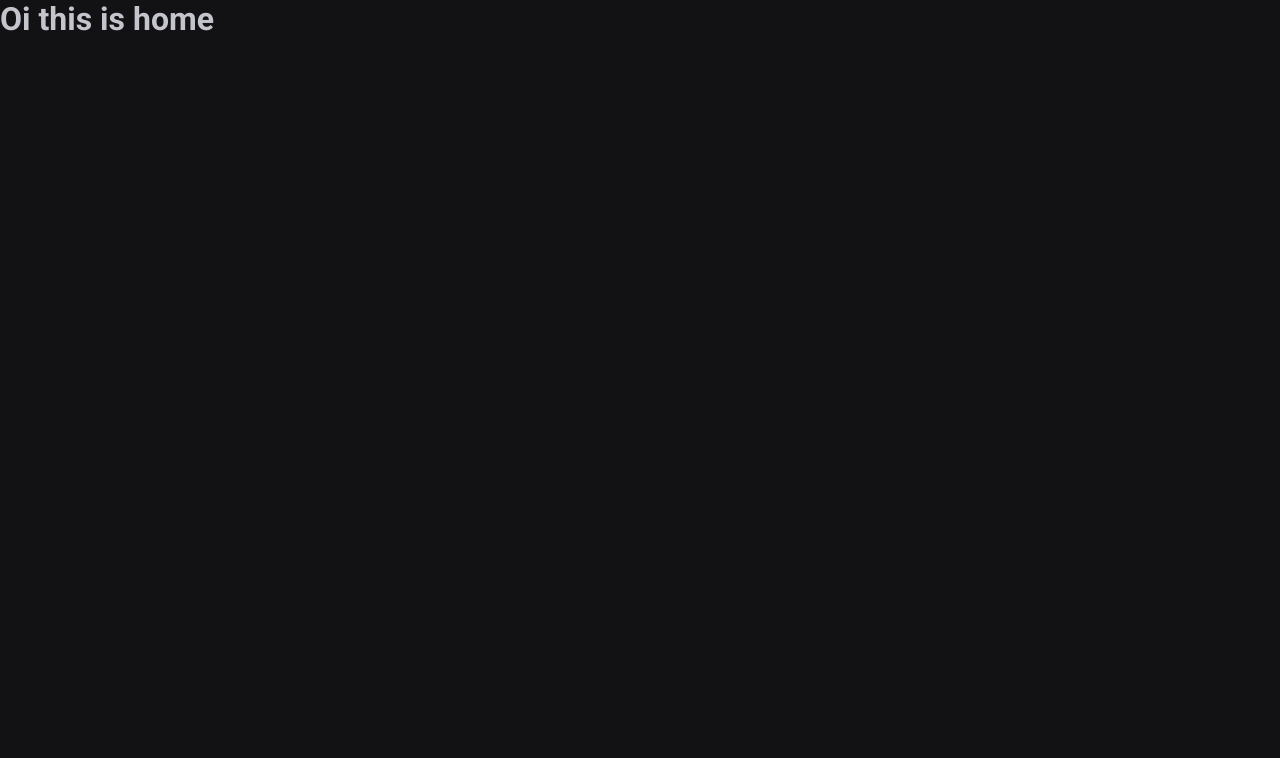
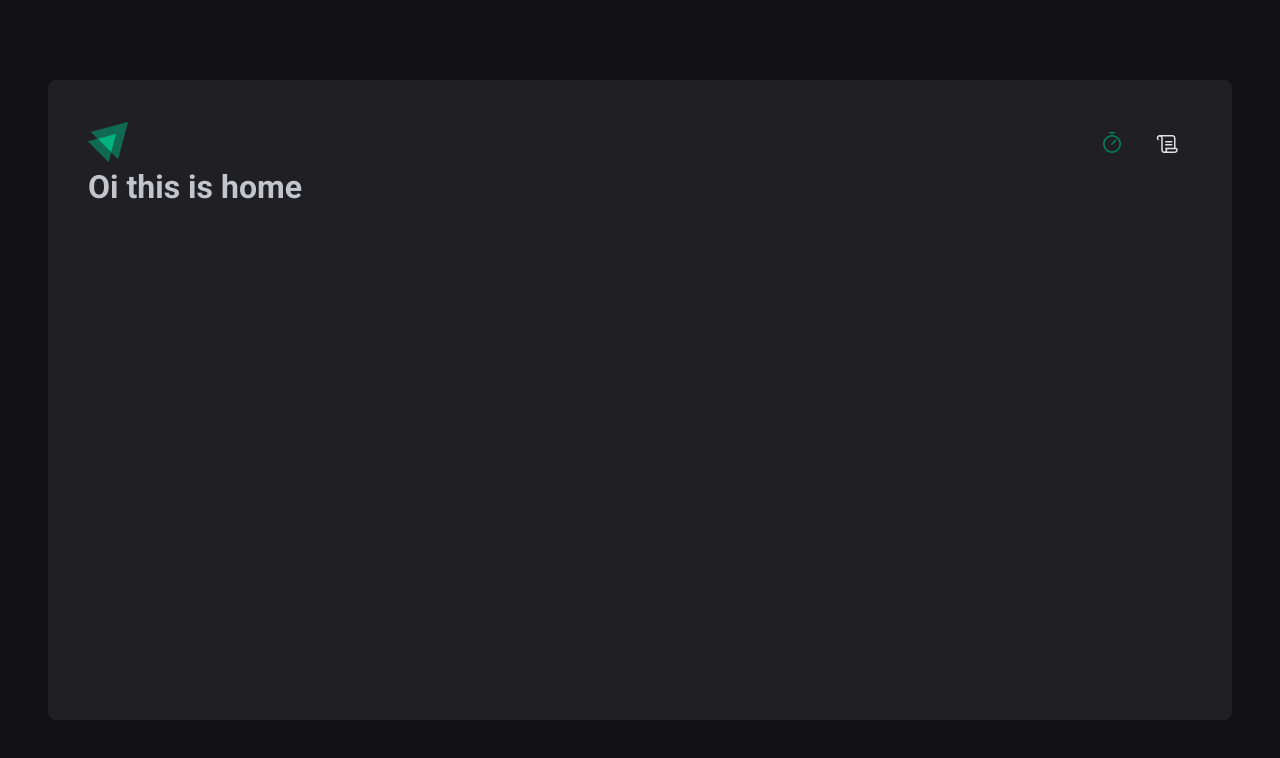
Before and after one commit to TheAleSch/AulasReactIgnite, a React (Vite) app in the folder 02-timer/: page / in a window 1280 px wide. Shown: the top 758 px of the page. Built offline with nearby package versions, Linux system fonts and the light colour scheme.

Commit message:
header added

```diff
--- a/02-timer/package.json
+++ b/02-timer/package.json
@@ -10,6 +10,7 @@
     "preview": "vite preview"
   },
   "dependencies": {
+    "phosphor-react": "^1.4.1",
     "react": "^18.2.0",
     "react-dom": "^18.2.0",
     "react-router-dom": "^6.15.0",
--- a/02-timer/src/Router.tsx
+++ b/02-timer/src/Router.tsx
@@ -1,12 +1,15 @@
 import { Route, Routes } from "react-router-dom";
 import { Home } from "./pages/Home";
 import { History } from "./pages/History";
+import { DefaultLayout } from "./layouts/DefaultLayout";
 
 export function Router() {
   return (
     <Routes>
-      <Route path="/" element={<Home />} />
-      <Route path="/history" element={<History />} />
+      <Route path="/" element={<DefaultLayout />}>
+        <Route path="/" element={<Home />} />
+        <Route path="/history" element={<History />} />
+      </Route>
     </Routes>
   );
 }
--- /dev/null
+++ b/02-timer/src/components/Header/index.tsx
@@ -0,0 +1,23 @@
+import { HeaderContainer } from "./styles";
+import { Scroll, Timer } from "phosphor-react";
+
+import logoIgnite from "../../assets/logo-ignite.svg";
+import { NavLink } from "react-router-dom";
+
+export function Header() {
+  return (
+    <HeaderContainer>
+      <span>
+        <img src={logoIgnite} alt="" />
+      </span>
+      <nav>
+        <NavLink to="/" title="Timer">
+          <Timer size={24} />
+        </NavLink>
+        <NavLink to="/history" title="Histórico">
+          <Scroll size={24} />
+        </NavLink>
+      </nav>
+    </HeaderContainer>
+  );
+}
--- /dev/null
+++ b/02-timer/src/components/Header/styles.ts
@@ -0,0 +1,27 @@
+import styled from "styled-components";
+
+export const HeaderContainer = styled.header`
+  display: flex;
+  align-items: center;
+  justify-content: space-between;
+  nav {
+    display: flex;
+    gap: 0.5rem;
+    a {
+      width: 3rem;
+      height: 3rem;
+      display: flex;
+      justify-content: center;
+      align-items: center;
+      color: ${(props) => props.theme["gray-100"]};
+      border-top: 3px solid transparent;
+      border-bottom: 3px solid transparent;
+      &:hover {
+        border-bottom: 3px solid ${(props) => props.theme["green-500"]};
+      }
+      &.active {
+        color: ${(props) => props.theme["green-500"]};
+      }
+    }
+  }
+`;
--- /dev/null
+++ b/02-timer/src/layouts/DefaultLayout/index.tsx
@@ -0,0 +1,12 @@
+import { Outlet } from "react-router-dom";
+import { Header } from "../../components/Header";
+import { LayoutContainer } from "./styles";
+
+export function DefaultLayout() {
+  return (
+    <LayoutContainer>
+      <Header />
+      <Outlet />
+    </LayoutContainer>
+  );
+}
--- /dev/null
+++ b/02-timer/src/layouts/DefaultLayout/styles.ts
@@ -0,0 +1,13 @@
+import styled from "styled-components";
+
+export const LayoutContainer = styled.div`
+  max-width: 74rem;
+  height: calc(100vh - 10rem);
+  margin: 5rem auto;
+  padding: 2.5rem;
+  background: ${(props) => props.theme["gray-800"]};
+  border-radius: 8px;
+
+  display: flex;
+  flex-direction: column;
+`;
```
Also changed, not shown: 02-timer/src/assets/logo-ignite.svg (added), 1 other file (tests, documents, lock files or other folders).
